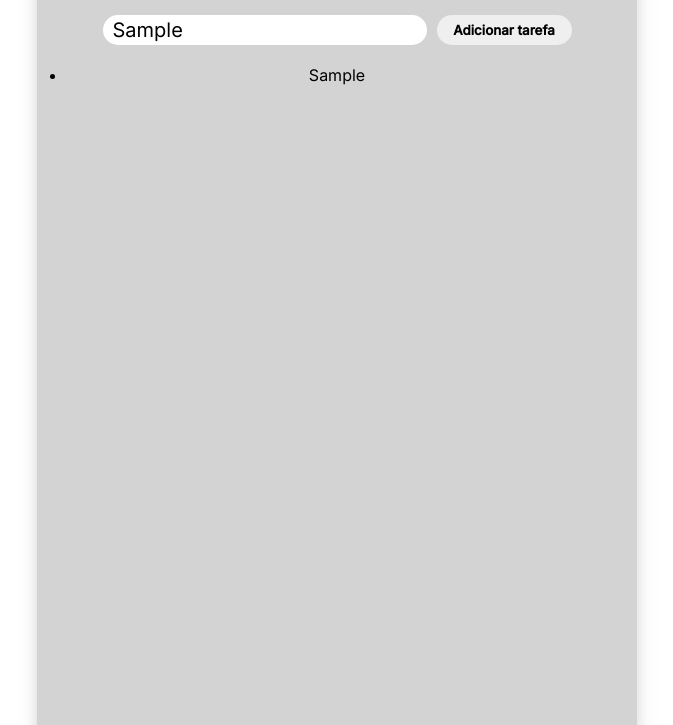
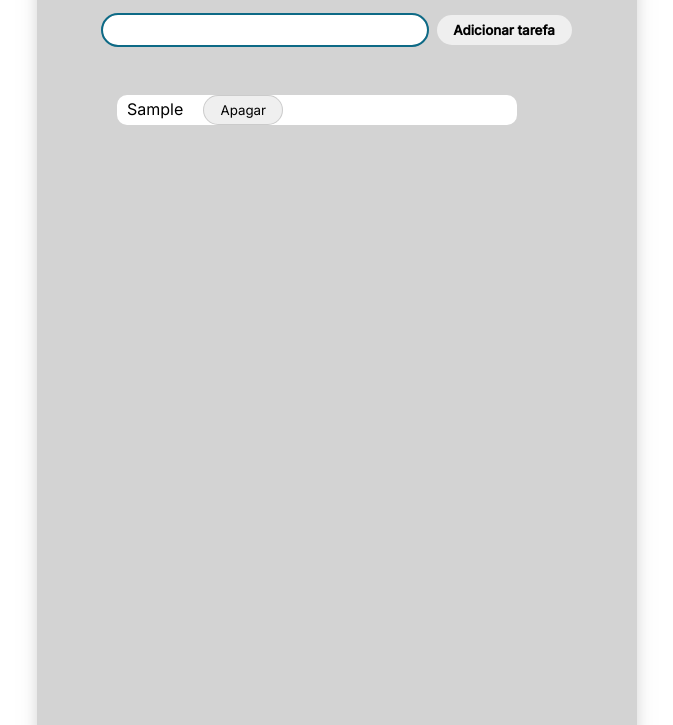
Before and after one commit to emerson-garcao/to-doList, a plain HTML site: page index.html in a window 1280 px wide. Both pictures are taken after typing "Sample" into the empty fields and a click on the button "Adicionar tarefa". Shown: the part 75-800 px from the top of the page, without its empty margins (303-976 px from the left). Drawn offline with Linux system fonts and the light colour scheme.

Commit message:
Criação de funções adicionar, apagar e limpar dados

```diff
--- a/script.js
+++ b/script.js
@@ -12,6 +12,8 @@ function criaTarefa(textoInput){
   const li = criaLi();
   li.innerText = textoInput;
   tarefas.appendChild(li);
+  limpaInput();
+  criaBtnApagar(li);
 }
 btnTarefa.addEventListener("click", function(e){
   if(!inputTarefa.value) return;
@@ -19,7 +21,27 @@ btnTarefa.addEventListener("click", function(e){
 })
 //Ativar Função "Enter"
 inputTarefa.addEventListener("keypress", function(e){
-  if (e.keyCode === 13){
+    if (e.keyCode === 13){
     criaTarefa(inputTarefa.value)
   }
 })
+//Limpar input
+function limpaInput(){
+  inputTarefa.value = "";
+  inputTarefa.focus();
+}
+//Botão Apagar
+function criaBtnApagar(li){
+const botaoApagar = document.createElement('button');
+botaoApagar.innerText = "Apagar";
+botaoApagar.setAttribute("class", "apagar");
+botaoApagar.setAttribute("title", "Apagar esta tarefa");
+li.appendChild(botaoApagar);
+}
+document.addEventListener('click', function(e){
+  const el = e.target;
+  if(el.classList.contains('apagar')){
+
+    el.parentElement.remove()
+  }
+})
--- a/style.css
+++ b/style.css
@@ -35,7 +35,7 @@ body *{
   justify-content: center;
   align-items: center;
   gap: 10px;
-  margin-bottom: 20px;
+  margin-bottom: 50px;
 }
 .box-input input{
   height: 30px;
@@ -59,3 +59,29 @@ body *{
 .box-input button:hover{
   background: var(--bg-button);
 }
+.tarefas{
+  display: flex;
+  flex-direction: column;
+  align-items: center;
+  width: 500px;
+  text-align: start;
+}
+.tarefas li{
+  background: var(--bg-color);
+  border-radius: 10px;
+  padding-left: 10px;
+  margin-bottom: 5px;
+  list-style: none;
+  width: 80%;
+}
+.tarefas .apagar{
+  width: 80px;
+  height: 30px;
+  border-radius: 15px;
+  border: 1px solid var(--bg-container);
+  cursor: pointer;
+  margin-left: 20px;
+}
+.tarefas button:hover{
+  background: var(--bg-button);
+}
```
Also changed, not shown: assets/img/excluir.png (added).
